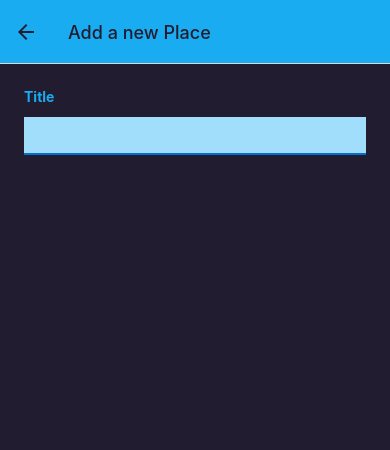
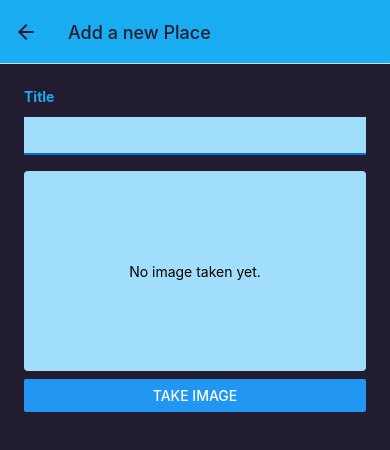
Before and after one commit to YuriiStreltsov/react-native-study, a React Native app: screen /AddPlace in a window 390 px wide. Shown: the top 450 px of the page. Built offline with nearby package versions, Linux system fonts and the light colour scheme.

Commit message:
Created image picker

```diff
--- a/app.json
+++ b/app.json
@@ -11,9 +11,7 @@
       "resizeMode": "contain",
       "backgroundColor": "#ffffff"
     },
-    "assetBundlePatterns": [
-      "**/*"
-    ],
+    "assetBundlePatterns": ["**/*"],
     "ios": {
       "supportsTablet": true
     },
@@ -25,6 +23,14 @@
     },
     "web": {
       "favicon": "./assets/favicon.png"
-    }
+    },
+    "plugins": [
+      [
+        "expo-image-picker",
+        {
+          "cameraPermission": "The app needs access to your camera in order to take photos of your favorite places"
+        }
+      ]
+    ]
   }
 }
--- /dev/null
+++ b/components/Places/ImagePicker.tsx
@@ -0,0 +1,50 @@
+import { Button, Image, StyleSheet, Text, View } from "react-native";
+import { launchCameraAsync } from "expo-image-picker";
+import { useState } from "react";
+import { Colors } from "../../constants/colors";
+
+function ImagePicker() {
+  const [pickedImageUri, setPickedImageUri] = useState(null);
+
+  async function takeImageHandler() {
+    const image = await launchCameraAsync({
+      allowsEditing: true,
+      aspect: [16, 9],
+      quality: 0.5,
+    });
+    setPickedImageUri(image.assets[0].uri);
+  }
+
+  let imagePreview = <Text>No image taken yet.</Text>;
+
+  if (pickedImageUri) {
+    imagePreview = (
+      <Image style={styles.image} source={{ uri: pickedImageUri }} />
+    );
+  }
+
+  return (
+    <View>
+      <View style={styles.imagePreview}>{imagePreview}</View>
+      <Button title="Take Image" onPress={takeImageHandler} />
+    </View>
+  );
+}
+
+export default ImagePicker;
+
+const styles = StyleSheet.create({
+  imagePreview: {
+    width: "100%",
+    height: 200,
+    marginVertical: 8,
+    justifyContent: "center",
+    alignItems: "center",
+    backgroundColor: Colors.primary100,
+    borderRadius: 4,
+  },
+  image: {
+    width: "100%",
+    height: "100%",
+  },
+});
--- a/components/Places/PlaceForm.tsx
+++ b/components/Places/PlaceForm.tsx
@@ -2,6 +2,7 @@ import { useState } from "react";
 import { Text, View, ScrollView, StyleSheet } from "react-native";
 import { TextInput } from "react-native-gesture-handler";
 import { Colors } from "../../constants/colors";
+import ImagePicker from "./ImagePicker";
 
 function PlaceForm() {
   const [enteredTitle, setEnteredTitle] = useState("");
@@ -15,6 +16,7 @@ function PlaceForm() {
         <Text style={styles.label}>Title</Text>
         <TextInput style={styles.input} onChangeText={changeTitleHandler} />
       </View>
+      <ImagePicker />
     </ScrollView>
   );
 }
--- a/package.json
+++ b/package.json
@@ -12,6 +12,7 @@
         "@react-navigation/native": "^6.1.6",
         "@react-navigation/native-stack": "^6.9.12",
         "expo": "^48.0.19",
+        "expo-image-picker": "~14.1.1",
         "expo-status-bar": "~1.4.4",
         "react": "18.2.0",
         "react-native": "0.71.8",
```
Also changed, not shown: 1 other file (tests, documents, lock files or other folders).
